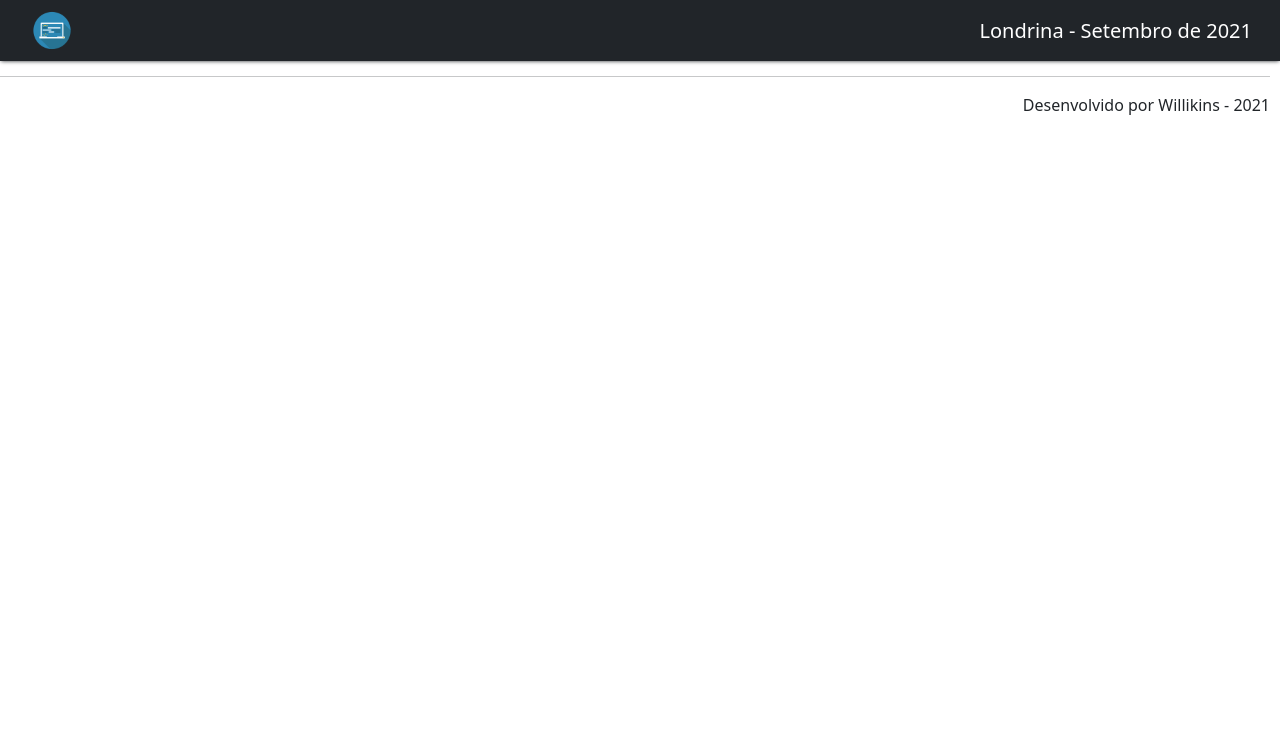
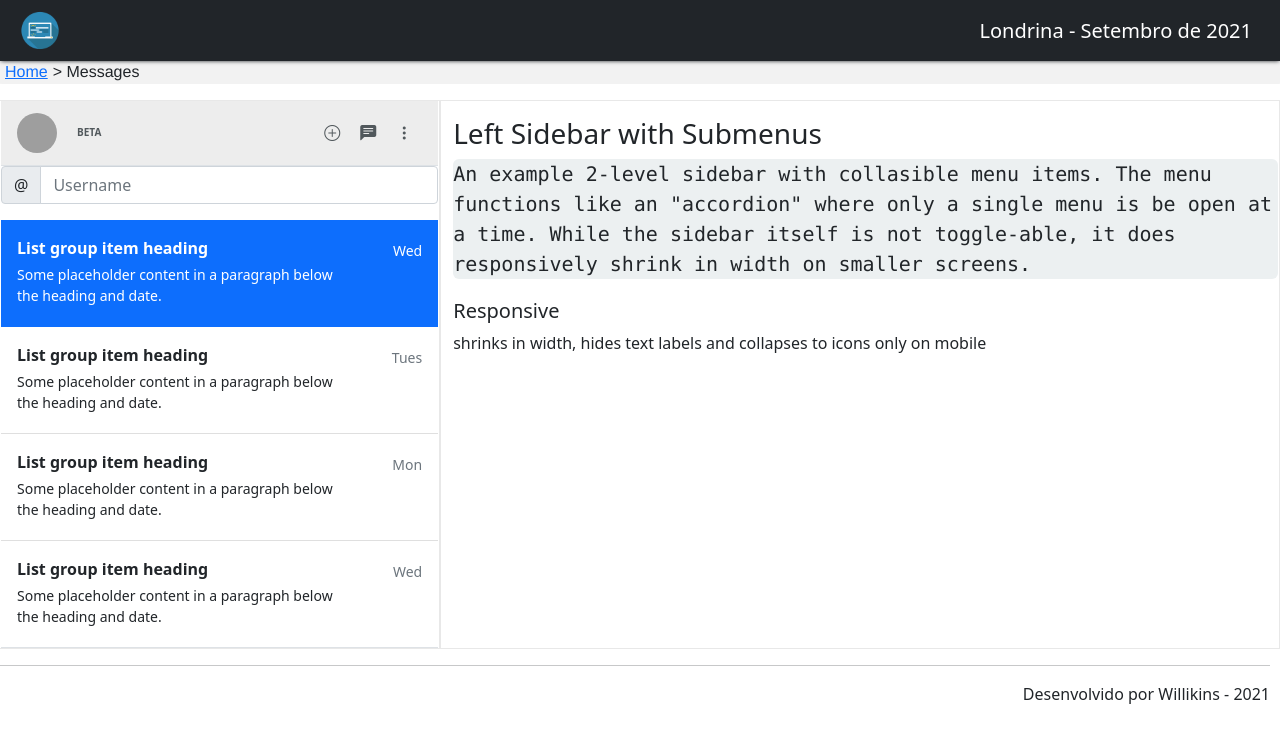
Before and after one commit to WillikinsM/hello-reactApp, a React (Create React App) app: page /message in a window 1280 px wide. Shown: the top 738 px of the page. Built offline with nearby package versions, Linux system fonts and the light colour scheme; grey boxes are pictures that could not be loaded.

Commit message:
implemented header and container equal copied from whatsapp

```diff
--- a/package.json
+++ b/package.json
@@ -27,7 +27,7 @@
     "web-vitals": "^1.0.1"
   },
   "scripts": {
-    "start": "serve -s build",
+    "start": "react-scripts start",
     "build": "react-scripts build",
     "test": "react-scripts test",
     "eject": "react-scripts eject"
--- a/src/index.scss
+++ b/src/index.scss
@@ -23,7 +23,7 @@ a:hover {
 
   .bread-span {
     &::before {
-      content: " >> ";
+      content: " > ";
       padding-left: 5px;
     }
   }
--- a/src/routes/hello/index.tsx
+++ b/src/routes/hello/index.tsx
@@ -82,6 +82,9 @@ const Hello = () => {
         <Link type="button" className="btn btn-dark" to="/infos">
           Go to My Infos
         </Link>
+        <Link type="button" className="btn btn-dark" to="/message">
+          Go to Messages
+        </Link>
       </div>
     </>
   );
--- a/src/routes/index.tsx
+++ b/src/routes/index.tsx
@@ -3,11 +3,13 @@ import Hello from "./hello";
 import DataTab from "./myData";
 import MyInfos from "./my-infos/Index";
 import Breadcrumbs from "../components/breadcrumbs";
+import Messages from "./whats-clone";
 
 const routes = [
   { path: "/", label: "Home", Component: Hello },
   { path: "/table", label: "Table", Component: DataTab },
   { path: "/infos", label: "My-Infos", Component: MyInfos },
+  { path: "/message", label: "Messages", Component: Messages },
 ];
 
 const Routes = () => (
--- /dev/null
+++ b/src/routes/whats-clone/chat.tsx
@@ -0,0 +1,23 @@
+const Chat = () => {
+  return (
+    <>
+      <div className="col py-3">
+        <h3>Left Sidebar with Submenus</h3>
+        <p className="lead">
+          {" "}
+          An example 2-level sidebar with collasible menu items. The menu
+          functions like an "accordion" where only a single menu is be open at a
+          time. While the sidebar itself is not toggle-able, it does
+          responsively shrink in width on smaller screens.
+        </p>
+        <ul className="list-unstyled">
+          <li>
+            <h5>Responsive</h5> shrinks in width, hides text labels and
+            collapses to icons only on mobile
+          </li>
+        </ul>
+      </div>
+    </>
+  );
+};
+export default Chat;
--- /dev/null
+++ b/src/routes/whats-clone/contacts.tsx
@@ -0,0 +1,100 @@
+/* eslint-disable jsx-a11y/anchor-is-valid */
+const Contacts = () => {
+  return (
+    <>
+      <div className="d-flex flex-column align-items-stretch flex-shrink-0 bg-white ">
+        <header className="d-flex align-items-center flex-shrink-0  link-dark text-decoration-none border-bottom">
+          <div className="header-img">
+            <img
+              src="https://github.com/mdo.png"
+              alt="hugenerd"
+              width="40"
+              height="40"
+              className="rounded-circle"
+            ></img>
+            <b className="esemibold">BETA</b>
+          </div>
+          <div className="util-icons">
+            <span>
+              <i className="bi bi-plus-circle"></i>
+              <i className="bi bi-chat-left-text-fill"></i>
+              <i className="bi bi-three-dots-vertical"></i>
+            </span>
+          </div>
+        </header>
+        <div className="search-contacts">
+          <div className="input-group mb-3">
+            <span className="input-group-text" id="basic-addon1">
+              @
+            </span>
+            <input
+              type="text"
+              className="form-control"
+              placeholder="Username"
+              aria-label="Username"
+              aria-describedby="basic-addon1"
+            ></input>
+          </div>
+        </div>
+        <div className="list-group list-group-flush border-bottom scrollarea">
+          <a
+            href="#"
+            className="list-group-item list-group-item-action active py-3 lh-tight"
+            aria-current="true"
+          >
+            <div className="d-flex w-100 align-items-center justify-content-between">
+              <strong className="mb-1">List group item heading</strong>
+              <small>Wed</small>
+            </div>
+            <div className="col-10 mb-1 small">
+              Some placeholder content in a paragraph below the heading and
+              date.
+            </div>
+          </a>
+          <a
+            href="#"
+            className="list-group-item list-group-item-action py-3 lh-tight"
+          >
+            <div className="d-flex w-100 align-items-center justify-content-between">
+              <strong className="mb-1">List group item heading</strong>
+              <small className="text-muted">Tues</small>
+            </div>
+            <div className="col-10 mb-1 small">
+              Some placeholder content in a paragraph below the heading and
+              date.
+            </div>
+          </a>
+          <a
+            href="#"
+            className="list-group-item list-group-item-action py-3 lh-tight"
+          >
+            <div className="d-flex w-100 align-items-center justify-content-between">
+              <strong className="mb-1">List group item heading</strong>
+              <small className="text-muted">Mon</small>
+            </div>
+            <div className="col-10 mb-1 small">
+              Some placeholder content in a paragraph below the heading and
+              date.
+            </div>
+          </a>
+
+          <a
+            href="#"
+            className="list-group-item list-group-item-action py-3 lh-tight"
+            aria-current="true"
+          >
+            <div className="d-flex w-100 align-items-center justify-content-between">
+              <strong className="mb-1">List group item heading</strong>
+              <small className="text-muted">Wed</small>
+            </div>
+            <div className="col-10 mb-1 small">
+              Some placeholder content in a paragraph below the heading and
+              date.
+            </div>
+          </a>
+        </div>
+      </div>
+    </>
+  );
+};
+export default Contacts;
--- /dev/null
+++ b/src/routes/whats-clone/index.scss
@@ -0,0 +1,108 @@
+.container-fluid {
+  .row > * {
+    width: 35%;
+    padding-right: 1px;
+    max-height: calc(100vh - 9rem);
+    overflow-y: auto;
+    border-style: solid;
+    border-width: 0.1px;
+    border-color: rgba($color: #e8e8e8, $alpha: 1);
+  }
+
+  header {
+    padding: 10px 16px;
+    background-color: rgba($color: #ededed, $alpha: 1);
+    position: relative;
+    box-sizing: border-box;
+    display: flex;
+    flex: none;
+    align-items: center;
+    justify-content: flex-end;
+
+    .header-img {
+      display: inline-flex;
+      flex-grow: 1;
+      b {
+        margin-left: 20px;
+        font-size: 10px;
+        font-weight: 700;
+        line-height: 14px;
+        color: rgba($color: #51585c, $alpha: 1);
+        padding-bottom: 3px;
+        margin-top: auto;
+        margin-bottom: auto;
+      }
+    }
+
+    .util-icons {
+      flex: none;
+      color: #51585c;
+      span {
+        display: flex;
+        align-items: center;
+        i {
+          margin: 10px;
+          cursor: pointer;
+        }
+      }
+    }
+
+    .search-contacts {
+      background-color: rgba($color: #f6f6f6, $alpha: 1);
+      flex: none;
+
+      .search-contacts-input {
+        background-color: initial;
+        position: relative;
+        box-sizing: border-box;
+        flex: none;
+        height: 49px;
+        .button-clone {
+          left: 24px;
+          position: absolute;
+          top: 10px;
+          width: 24px;
+          height: 24px;
+        }
+        .input-filter {
+          right: 24px;
+          left: 77px;
+          position: absolute;
+          top: 13px;
+          height: 20px;
+          overflow: hidden;
+          font-size: 14px;
+          line-height: 20px;
+          color: rgba($color: #999, $alpha: 1);
+          text-overflow: ellipsis;
+          white-space: nowrap;
+          pointer-events: none;
+          transition: opacity 0.14s linear;
+        }
+      }
+    }
+  }
+
+  padding-left: 0%;
+
+  ::-webkit-scrollbar {
+    width: 10px;
+  }
+
+  ::-webkit-scrollbar-track {
+    background: #f1f1f1;
+  }
+
+  ::-webkit-scrollbar-thumb {
+    background: #888;
+  }
+
+  ::-webkit-scrollbar-thumb:hover {
+    background: #555;
+  }
+
+  .elml-auto > span {
+    display: flex;
+    align-items: center;
+  }
+}
--- /dev/null
+++ b/src/routes/whats-clone/index.tsx
@@ -0,0 +1,18 @@
+import Chat from "./chat";
+import Contacts from "./contacts";
+import "./index.scss";
+
+const Messages = () => {
+  return (
+    <>
+      <div className="container-fluid">
+        <div className="row flex-nowrap">
+          <Contacts />
+          <Chat />
+        </div>
+      </div>
+    </>
+  );
+};
+
+export default Messages;
```
